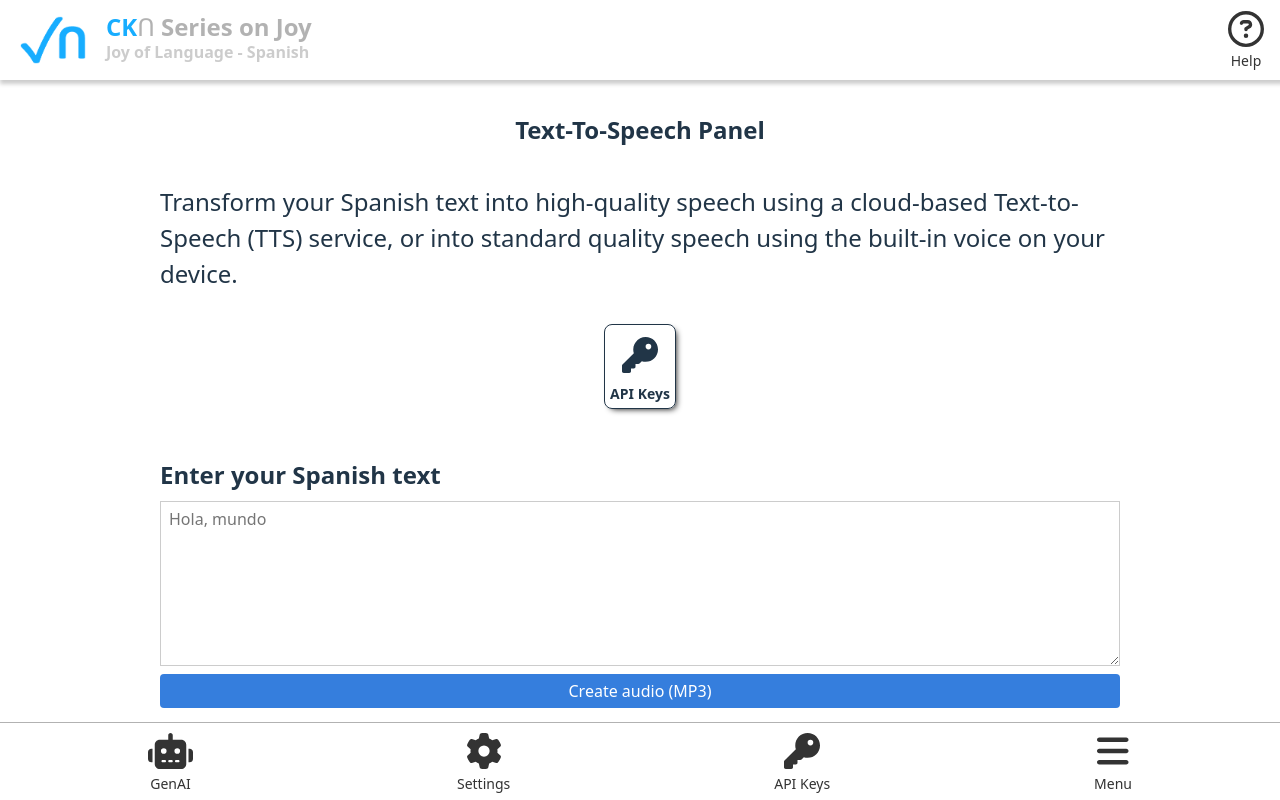
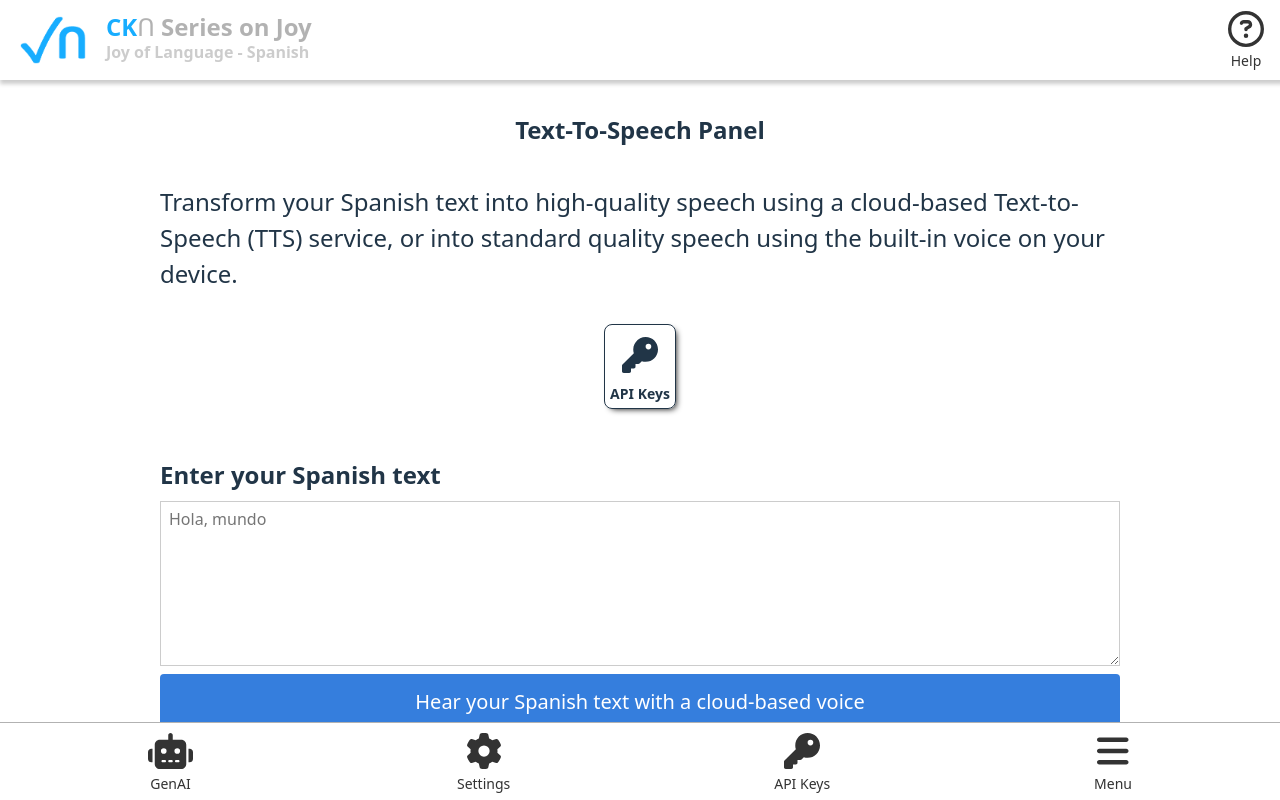
Before and after one commit to raileym/konnexions-social, a React (Vite) app: page / in a window 1280 px wide. Built offline with nearby package versions, Linux system fonts and the light colour scheme.

Commit message:
Adjust UX in the home page.

```diff
--- a/src/components/PanelHome.tsx
+++ b/src/components/PanelHome.tsx
@@ -207,9 +207,9 @@ export default function PanelHome() {
         />
         <button
           onClick={handleGenerate}
-          className="bg-blue white pa2 br2 bn pointer db mb3 w-100"
+          className="bg-blue white pa3 f4 br2 bn pointer db mb3 w-100"
         >
-          Create audio (MP3)
+          Hear your Spanish text with a {useCloudTTS ? 'cloud-based voice' : 'local voice'}
         </button>
 
         {cleanedText && (
```
